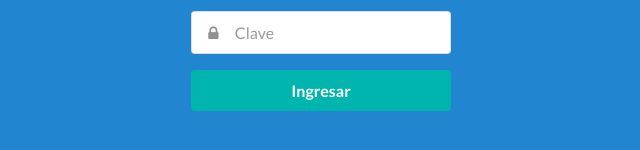
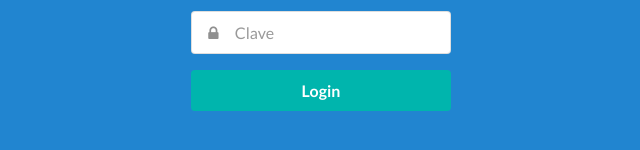
Before and after one commit to monkar/myChat_front, a plain HTML site: page index.html in a window 1280 px wide. Shown: the part 358-508 px from the top of the page, 319-959 px from the left. Drawn offline with Linux system fonts and the light colour scheme.

Commit message:
texto login cambiado por monkdex

```diff
--- a/index.html
+++ b/index.html
@@ -55,7 +55,7 @@
                 <input type="password" name="password" placeholder="Clave">
               </div>
             </div>
-            <div class="ui fluid large teal submit button btn_login">Ingresar</div>
+            <div class="ui fluid large teal submit button btn_login">Login</div>
           </div>
 
         </form>
```
